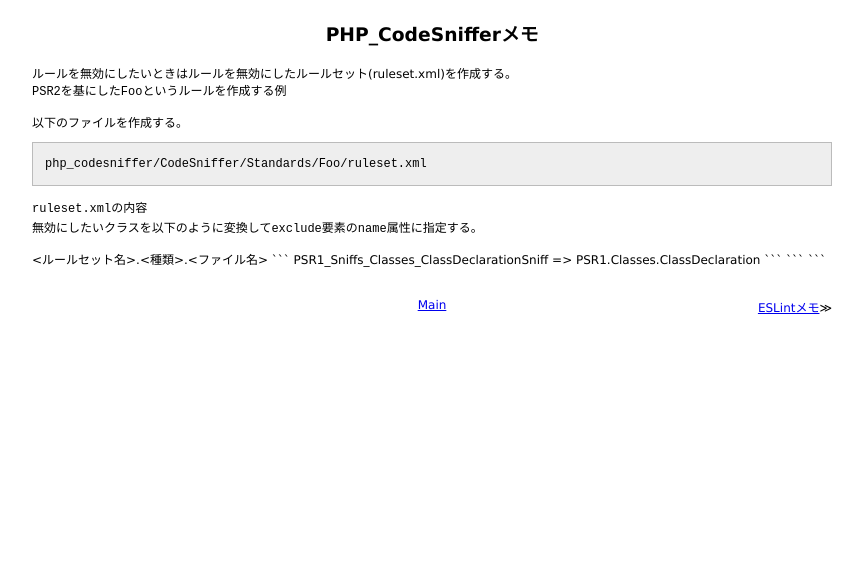
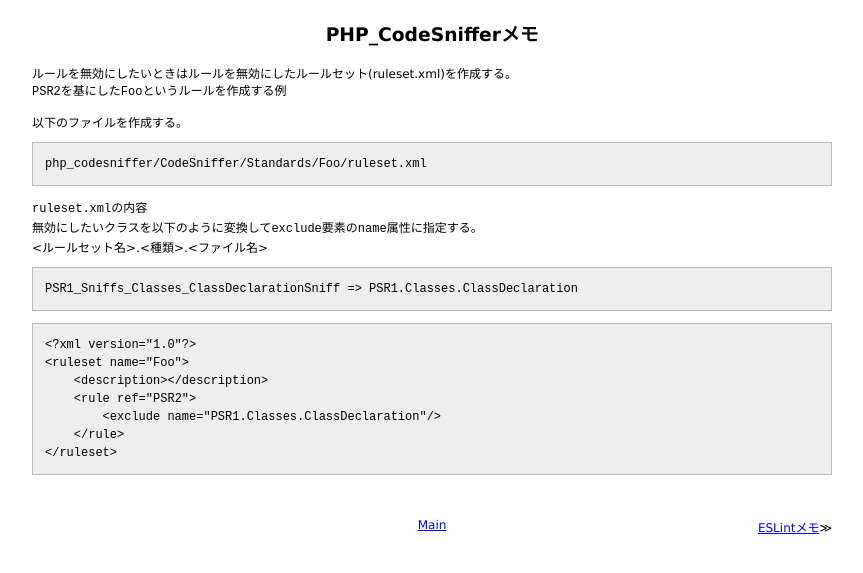
Before and after one commit to 38elements/38elements.github.com, a Jekyll site: the page built from _posts/2016-10-08-php_codesniffer.md, in a window 1280 px wide. Shown: the top 573 px of the page, without its empty margins (208-1071 px from the left). Built offline with Jekyll 4.4.1, drawn with Linux system fonts in a browser that asks for light colours.

Commit message:
Update 2016-10-08-php_codesniffer.md

````diff
--- a/_posts/2016-10-08-php_codesniffer.md
+++ b/_posts/2016-10-08-php_codesniffer.md
@@ -14,7 +14,7 @@ php_codesniffer/CodeSniffer/Standards/Foo/ruleset.xml
 
 `ruleset.xml`の内容
 無効にしたいクラスを以下のように変換して`exclude`要素の`name`属性に指定する。
-<ルールセット名>.<種類>.<ファイル名>
+\<ルールセット名\>.\<種類\>.\<ファイル名\>
 
 ```
 PSR1_Sniffs_Classes_ClassDeclarationSniff => PSR1.Classes.ClassDeclaration
````
